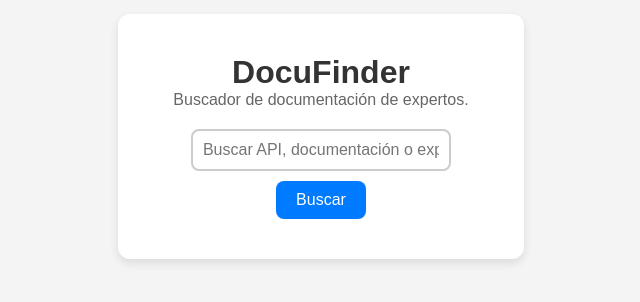
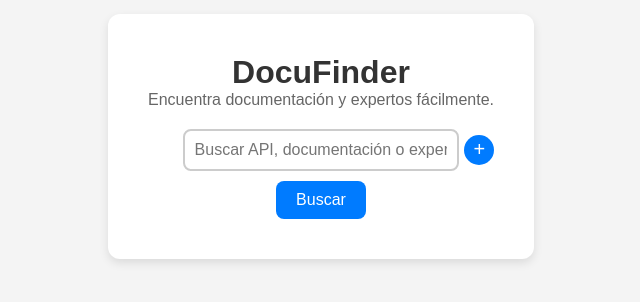
Before and after one commit to Al-Nicajo/kashifind, a plain HTML site: page src/index.html in a window 1280 px wide. Shown: the part 264-566 px from the top of the page, without its empty margins (319-959 px from the left). Drawn offline with Linux system fonts and the light colour scheme.

Commit message:
Cambio de la página.
Botones.

```diff
--- a/src/index.html
+++ b/src/index.html
@@ -9,8 +9,11 @@
 <body>
     <div class="container">
         <h1>DocuFinder</h1>
-        <p>Buscador de documentación de expertos.</p>
-        <input type="text" class="search-bar" placeholder="Buscar API, documentación o experto...">
+        <p>Encuentra documentación y expertos fácilmente.</p>
+        <div class="search-wrapper">
+            <input type="text" class="search-bar" placeholder="Buscar API, documentación o experto...">
+            <button class="add-doc-btn">+</button>
+        </div>
         <button class="search-btn">Buscar</button>
     </div>
 </body>
--- a/src/styles.css
+++ b/src/styles.css
@@ -31,8 +31,14 @@ p {
     margin-bottom: 20px;
 }
 
+.search-wrapper {
+    position: relative;
+    display: inline-block;
+    width: 80%;
+}
+
 .search-bar {
-    width: 80%;
+    width: 100%;
     padding: 10px;
     border: 2px solid #ccc;
     border-radius: 8px;
@@ -44,6 +50,26 @@ p {
     border-color: #007BFF;
     box-shadow: 0 0 10px rgba(0, 123, 255, 0.3);
     transform: scale(1.05);
+}
+
+.add-doc-btn {
+    position: absolute;
+    top: 50%;
+    right: -35px;
+    transform: translateY(-50%);
+    width: 30px;
+    height: 30px;
+    border-radius: 50%;
+    border: none;
+    background-color: #007BFF;
+    color: white;
+    font-size: 20px;
+    cursor: pointer;
+    transition: background 0.3s ease;
+}
+
+.add-doc-btn:hover {
+    background-color: #0056b3;
 }
 
 .search-btn {
```
